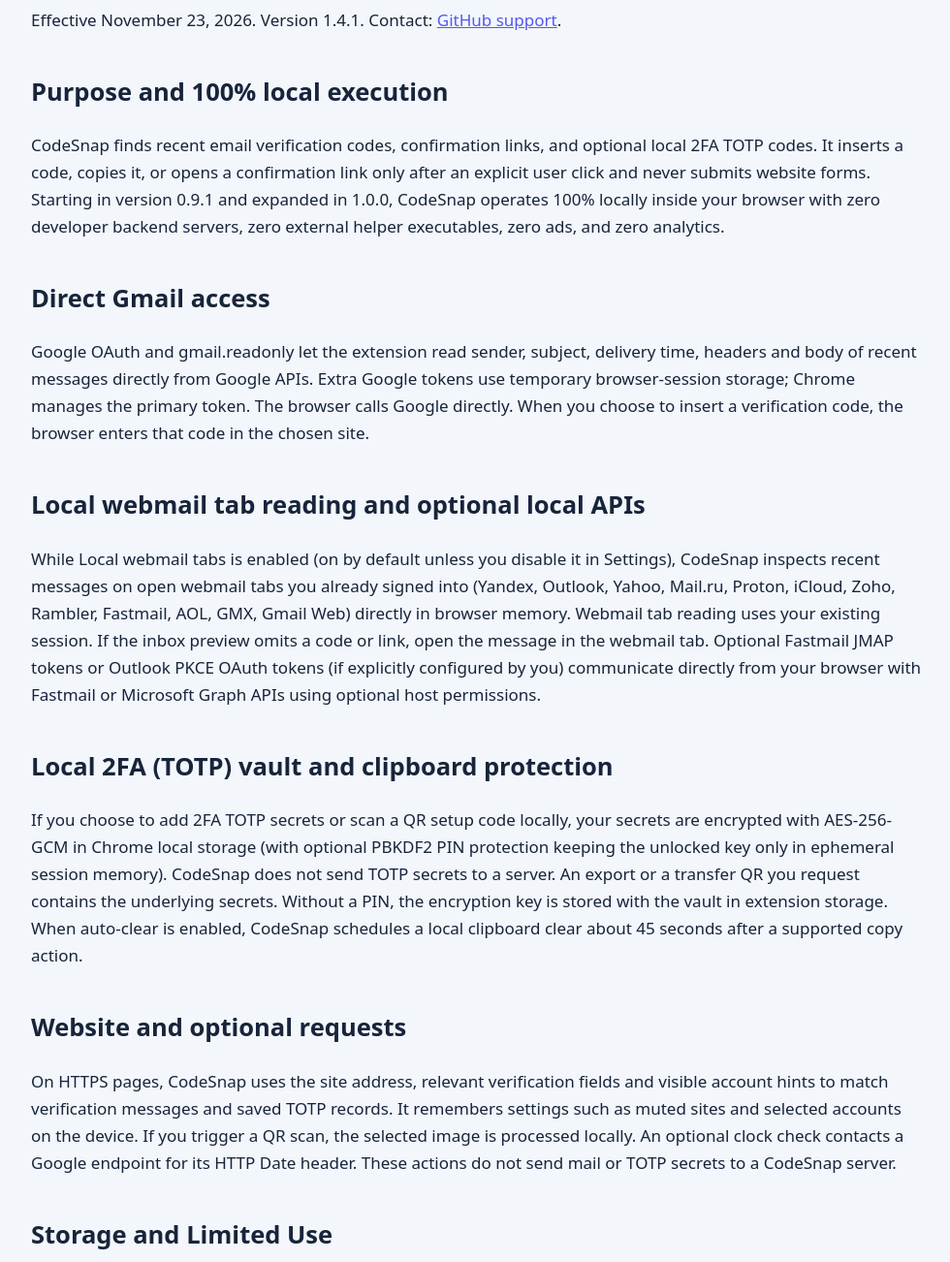
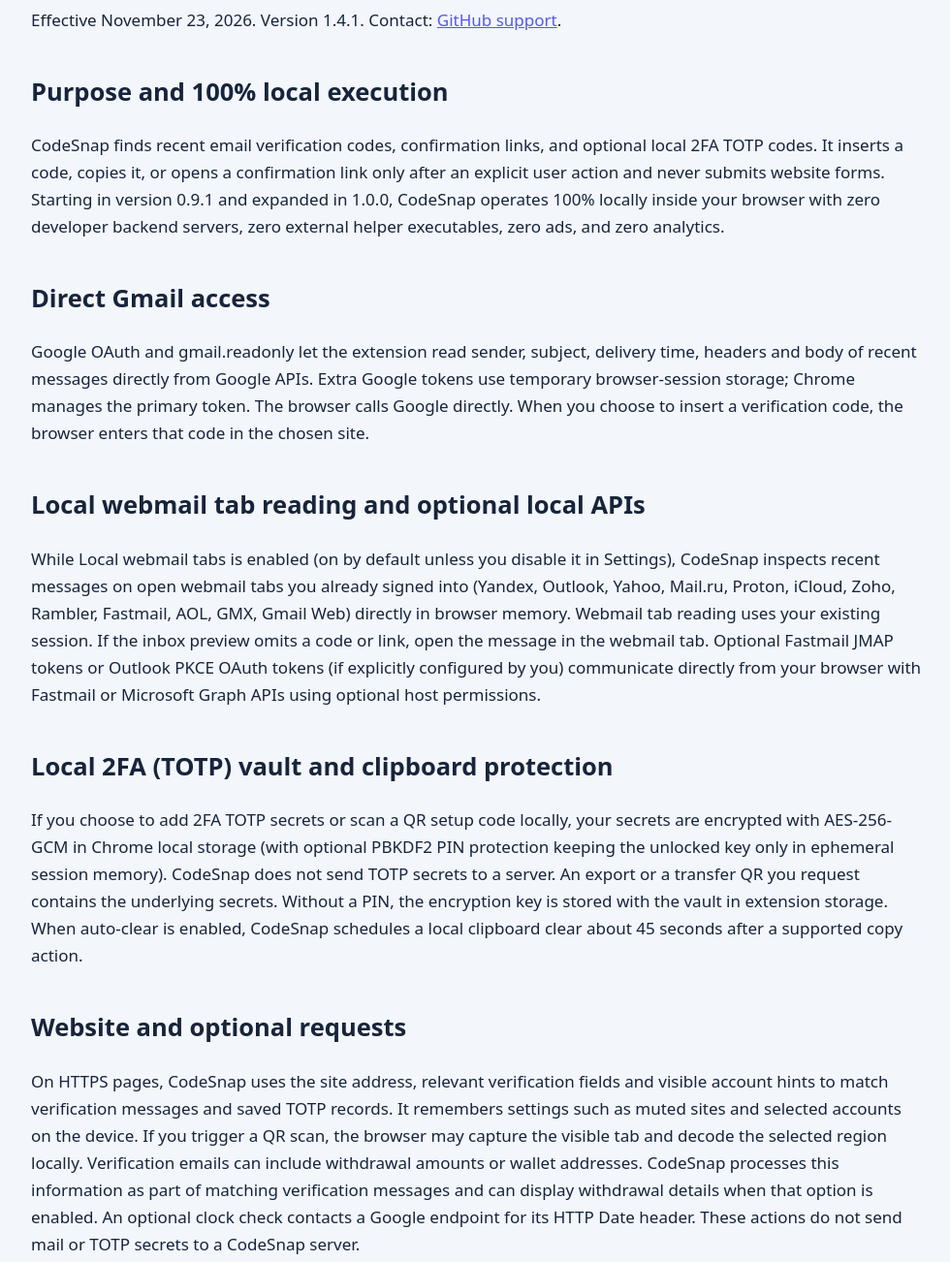
Before and after one commit to ProstoAndriuha/codesnap, a browser extension: page docs/privacy.html in a window 1280 px wide. Shown: the part 180-1482 px from the top of the page at 97% size, without its empty margins (148-1128 px from the left). Drawn offline with Linux system fonts and the light colour scheme.

Commit message:
Clarify CodeSnap data handling for Store review

```diff
--- a/docs/privacy.html
+++ b/docs/privacy.html
@@ -1,7 +1,7 @@
 <!doctype html><html lang="en"><head><meta charset="utf-8"><meta name="viewport" content="width=device-width,initial-scale=1"><title>CodeSnap Privacy Policy</title><meta name="description" content="How CodeSnap processes verification codes and activation links 100% locally in your browser."><link rel="canonical" href="https://codesnap.fundingbotsecret.pp.ua/privacy.html"><style>body{margin:0;background:#f3f6fb;color:#17243a;font:17px/1.65 system-ui,Segoe UI,sans-serif}main{max-width:920px;margin:auto;padding:48px 26px}a{color:#5358f1}h1{font-size:42px;line-height:1.13;letter-spacing:-1.6px}h2{margin-top:38px}nav{margin-bottom:35px;font-weight:700}.hero{padding:44px;border-radius:30px;background:white;border:1px solid #dce2f1}.button{display:inline-block;padding:12px 20px;background:#5358f1;color:white;border-radius:12px;text-decoration:none}img{max-width:100%;border-radius:20px}footer{margin-top:45px;color:#68768d}</style></head><body><main><nav><a href="index.html">⚡ CodeSnap</a> · <a href="support.html">Help</a> · <a href="privacy.html">Privacy</a></nav><h1>CodeSnap Privacy Policy</h1><p>Effective November 23, 2026. Version 1.4.1. Contact: <a href="https://github.com/ProstoAndriuha/codesnap/issues">GitHub support</a>.</p>
-<h2>Purpose and 100% local execution</h2><p>CodeSnap finds recent email verification codes, confirmation links, and optional local 2FA TOTP codes. It inserts a code, copies it, or opens a confirmation link only after an explicit user click and never submits website forms. Starting in version 0.9.1 and expanded in 1.0.0, CodeSnap operates 100% locally inside your browser with zero developer backend servers, zero external helper executables, zero ads, and zero analytics.</p>
+<h2>Purpose and 100% local execution</h2><p>CodeSnap finds recent email verification codes, confirmation links, and optional local 2FA TOTP codes. It inserts a code, copies it, or opens a confirmation link only after an explicit user action and never submits website forms. Starting in version 0.9.1 and expanded in 1.0.0, CodeSnap operates 100% locally inside your browser with zero developer backend servers, zero external helper executables, zero ads, and zero analytics.</p>
 <h2>Direct Gmail access</h2><p>Google OAuth and gmail.readonly let the extension read sender, subject, delivery time, headers and body of recent messages directly from Google APIs. Extra Google tokens use temporary browser-session storage; Chrome manages the primary token. The browser calls Google directly. When you choose to insert a verification code, the browser enters that code in the chosen site.</p>
 <h2>Local webmail tab reading and optional local APIs</h2><p>While Local webmail tabs is enabled (on by default unless you disable it in Settings), CodeSnap inspects recent messages on open webmail tabs you already signed into (Yandex, Outlook, Yahoo, Mail.ru, Proton, iCloud, Zoho, Rambler, Fastmail, AOL, GMX, Gmail Web) directly in browser memory. Webmail tab reading uses your existing session. If the inbox preview omits a code or link, open the message in the webmail tab. Optional Fastmail JMAP tokens or Outlook PKCE OAuth tokens (if explicitly configured by you) communicate directly from your browser with Fastmail or Microsoft Graph APIs using optional host permissions.</p>
 <h2>Local 2FA (TOTP) vault and clipboard protection</h2><p>If you choose to add 2FA TOTP secrets or scan a QR setup code locally, your secrets are encrypted with AES-256-GCM in Chrome local storage (with optional PBKDF2 PIN protection keeping the unlocked key only in ephemeral session memory). CodeSnap does not send TOTP secrets to a server. An export or a transfer QR you request contains the underlying secrets. Without a PIN, the encryption key is stored with the vault in extension storage. When auto-clear is enabled, CodeSnap schedules a local clipboard clear about 45 seconds after a supported copy action.</p>
-<h2>Website and optional requests</h2><p>On HTTPS pages, CodeSnap uses the site address, relevant verification fields and visible account hints to match verification messages and saved TOTP records. It remembers settings such as muted sites and selected accounts on the device. If you trigger a QR scan, the selected image is processed locally. An optional clock check contacts a Google endpoint for its HTTP Date header. These actions do not send mail or TOTP secrets to a CodeSnap server.</p><h2>Storage and Limited Use</h2><p>Local settings, accepted senders, per-site preferences, muted sites, and encrypted local 2FA entries are stored in Chrome local storage, which this extension restricts to trusted extension contexts. You can disable webmail reading in Settings and remove optional provider accounts in the extension. CodeSnap's use and transfer of information received from Google APIs adheres to the <a href="https://developers.google.com/terms/api-services-user-data-policy">Google API Services User Data Policy</a>, including Limited Use requirements, and the <a href="https://developer.chrome.com/docs/webstore/program-policies/user-data">Chrome Web Store User Data Policy</a>, including Limited Use requirements.</p>
+<h2>Website and optional requests</h2><p>On HTTPS pages, CodeSnap uses the site address, relevant verification fields and visible account hints to match verification messages and saved TOTP records. It remembers settings such as muted sites and selected accounts on the device. If you trigger a QR scan, the browser may capture the visible tab and decode the selected region locally. Verification emails can include withdrawal amounts or wallet addresses. CodeSnap processes this information as part of matching verification messages and can display withdrawal details when that option is enabled. An optional clock check contacts a Google endpoint for its HTTP Date header. These actions do not send mail or TOTP secrets to a CodeSnap server.</p><h2>Storage and Limited Use</h2><p>Local settings, accepted senders, per-site preferences, muted sites, and encrypted local 2FA entries are stored in Chrome local storage, which this extension restricts to trusted extension contexts. You can disable webmail reading in Settings and remove optional provider accounts in the extension. CodeSnap's use and transfer of information received from Google APIs adheres to the <a href="https://developers.google.com/terms/api-services-user-data-policy">Google API Services User Data Policy</a>, including Limited Use requirements, and the <a href="https://developer.chrome.com/docs/webstore/program-policies/user-data">Chrome Web Store User Data Policy</a>, including Limited Use requirements.</p>
 <footer>CodeSnap 1.4.1 · <a href="https://github.com/ProstoAndriuha/codesnap">GitHub</a></footer></main></body></html>
```
